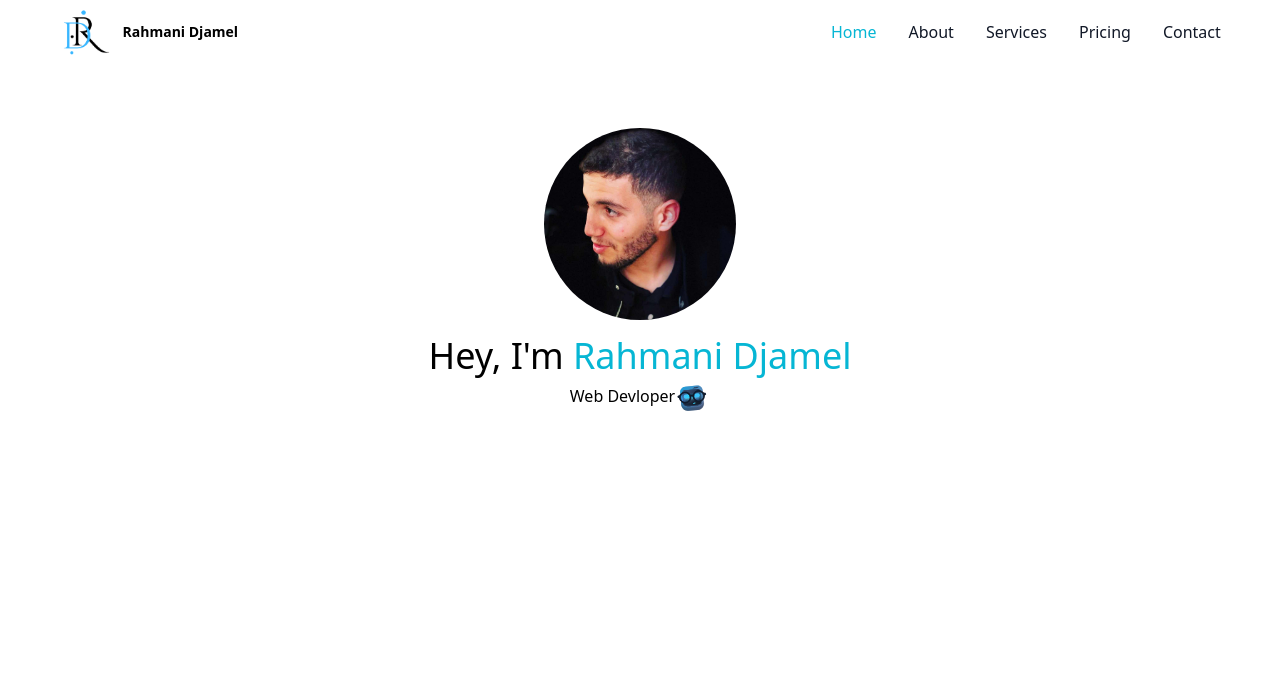
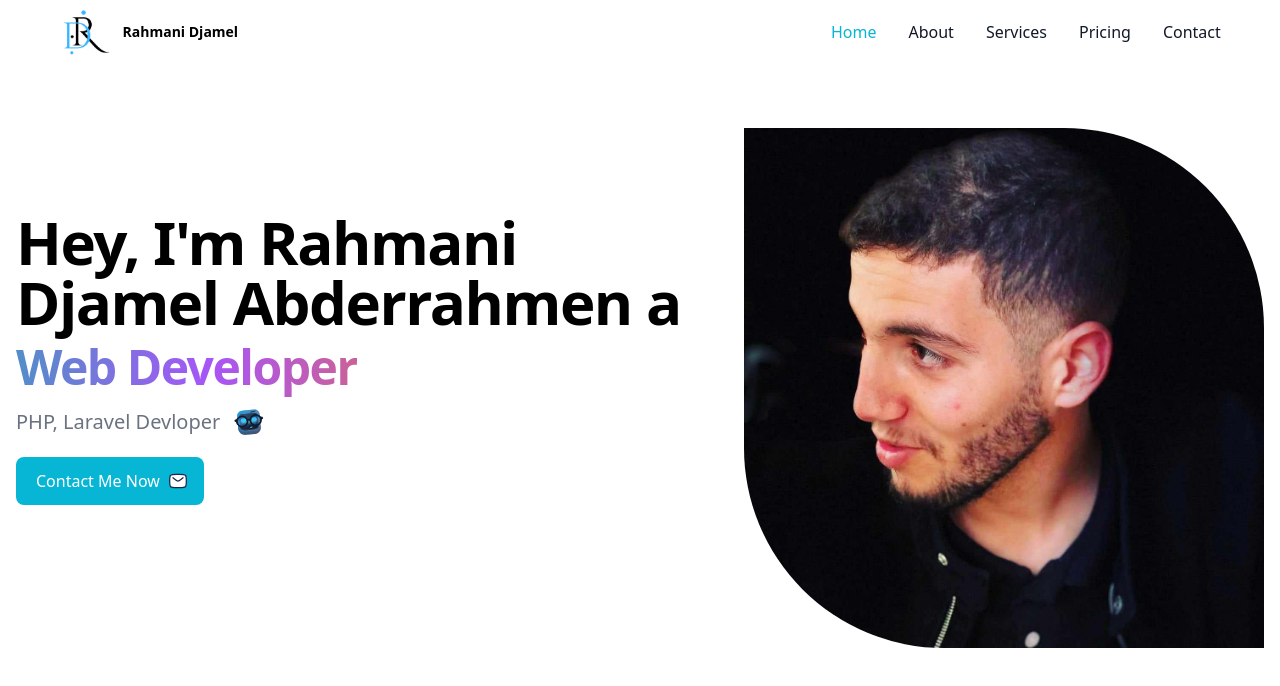
Before and after one commit to rahmani-djamel/portfolio-vue, a Vue app: page / in a window 1280 px wide. Shown: the top 686 px of the page. Built offline with nearby package versions, Linux system fonts and the light colour scheme.

Commit message:
new fixes

```diff
--- a/index.html
+++ b/index.html
@@ -9,5 +9,7 @@
   <body>
     <div id="app"></div>
     <script type="module" src="/src/main.js"></script>
+    <script src="https://cdnjs.cloudflare.com/ajax/libs/flowbite/1.8.0/flowbite.min.js"></script>
+
   </body>
 </html>
--- a/package.json
+++ b/package.json
@@ -8,6 +8,7 @@
     "preview": "vite preview"
   },
   "dependencies": {
+    "flowbite": "^1.8.1",
     "vue": "^3.3.4",
     "vue-router": "^4.2.4"
   },
--- a/src/assets/main.css
+++ b/src/assets/main.css
@@ -1,3 +1,51 @@
 @tailwind base;
 @tailwind components;
 @tailwind utilities;
+
+@keyframes text {
+    0%, 100% {
+      background-size: 200% 200%;
+      background-position: left center;
+    }
+    50% {
+      background-size: 200% 200%;
+      background-position: right center;
+    }
+  }
+  .animate-text {
+    animation: text 3s ease infinite;
+  }
+
+  .image-container {
+    position: relative;
+    display: inline-block;
+    width: 100%; /* Adjust width and height as needed */
+    height: 100%;
+}
+
+.original-image,
+.hover-image {
+    width: 100%;
+    height: 100%;
+    object-fit: cover;
+    transition: transform 3s ease;
+}
+
+.hover-image {
+    position: absolute;
+    top: 0;
+    left: 0;
+    opacity: 0;
+    pointer-events: none;
+    transform: rotateY(180deg);
+}
+
+.image-container:hover .original-image {
+    transform: rotateY(180deg);
+    opacity: 0;
+}
+
+.image-container:hover .hover-image {
+    opacity: 1;
+    transform: rotateY(0);
+}
--- a/src/components/hero.vue
+++ b/src/components/hero.vue
@@ -1,13 +1,30 @@
 <template>
-        <section class="max-w-4xl mx-auto text-center mt-16">
-            <div>
-                <img src="@/assets/images/me2.jpg" class="rounded-full w-48 h-48 mx-auto mb-4" alt="" srcset="">
-                <h1 class="text-4xl">
-                    Hey, I'm <span class="text-cyan-500">Rahmani Djamel</span>
-                </h1>
-                <h2 class="inline-flex mt-2">
-                    Web Devloper   <img src="@/assets/images/lary-head.svg" alt="Head of Lary">
-                </h2>
+      <section class=" dark:bg-gray-900">
+        <div class="grid max-w-screen-xl px-4 py-8 mx-auto lg:gap-8 xl:gap-0 lg:py-16 lg:grid-cols-12">
+            <div class="mr-auto place-self-center lg:text-start text-center lg:col-span-7 lg:mb-12">
+              <h1 class="max-w-2xl mb-4 text-4xl font-extrabold tracking-tight leading-none md:text-5xl xl:text-6xl dark:text-white">
+                Hey, I'm Rahmani Djamel Abderrahmen a
+                <span  class="animate-text bg-gradient-to-r from-teal-500 via-purple-500 to-orange-500 bg-clip-text text-transparent text-5xl font-black">
+                    Web Developer
+                </span>
+            </h1>
+                            <p class="">
+                 <p class="inline-flex mb-6   font-light text-gray-500 lg:mb-8 md:text-lg lg:text-xl dark:text-gray-400">
+                  PHP, Laravel Devloper  <img src="@/assets/images/lary-head.svg" class="mx-3" alt="Head of Lary">
+                 </p>
+                </p>
+                <a href="#" class="animate-bounce inline-flex items-center justify-center px-5 py-3 mr-3 text-base font-medium text-center text-white rounded-lg bg-cyan-500 hover:bg-dky-800 focus:ring-4 focus:ring-primary-300 dark:focus:ring-cyan-900">
+                    Contact Me Now
+                    <svg class="w-5 h-5 ml-2 -mr-1" viewBox="0 0 24 24" fill="#fff" xmlns="http://www.w3.org/2000/svg"><g id="SVGRepo_bgCarrier" stroke-width="0"></g><g id="SVGRepo_tracerCarrier" stroke-linecap="round" stroke-linejoin="round"></g><g id="SVGRepo_iconCarrier"> <path d="M2 12C2 8.22876 2 6.34315 3.17157 5.17157C4.34315 4 6.22876 4 10 4H14C17.7712 4 19.6569 4 20.8284 5.17157C22 6.34315 22 8.22876 22 12C22 15.7712 22 17.6569 20.8284 18.8284C19.6569 20 17.7712 20 14 20H10C6.22876 20 4.34315 20 3.17157 18.8284C2 17.6569 2 15.7712 2 12Z" stroke="#1C274C" stroke-width="1.5"></path> <path d="M6 8L8.1589 9.79908C9.99553 11.3296 10.9139 12.0949 12 12.0949C13.0861 12.0949 14.0045 11.3296 15.8411 9.79908L18 8" stroke="#1C274C" stroke-width="1.5" stroke-linecap="round"></path> </g></svg>
+                </a>
             </div>
-        </section>
+            <div class="mt-4 lg:mt-0 lg:col-span-5 lg:flex">
+              <div class="image-container">
+                  <img src="@/assets/images/me2.jpg" class="original-image rounded-tr-[200px] rounded-bl-[200px]" alt="mockup">
+                  <img src="@/assets/images/me.jpg" class="hover-image rounded-tr-[200px] rounded-bl-[200px]" alt="other-image">
+              </div>
+          </div>
+
+        </div>
+    </section>
 </template>
--- a/tailwind.config.js
+++ b/tailwind.config.js
@@ -3,9 +3,12 @@ module.exports = {
   content: [
     "./index.html",
     "./src/**/*.{vue,js,ts,jsx,tsx}",
+    "./node_modules/flowbite/**/*.js"
+
   ],
   theme: {
     extend: {},
   },
-  plugins: [],
+  plugins: [
+]
 }
```
Also changed, not shown: src/assets/images/me.jpg (added), 1 other file (tests, documents, lock files or other folders).
